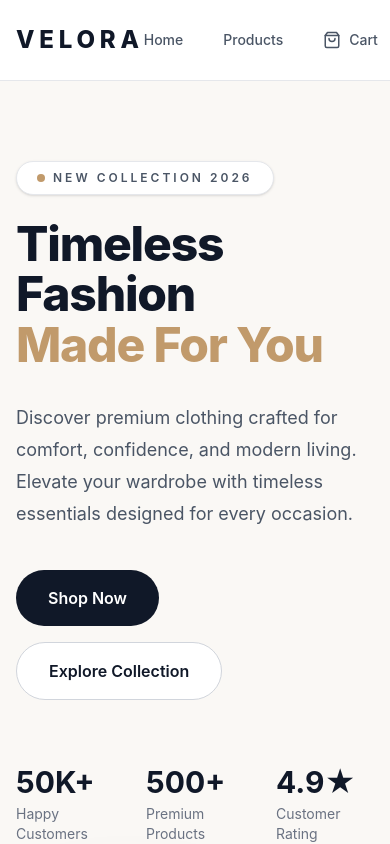
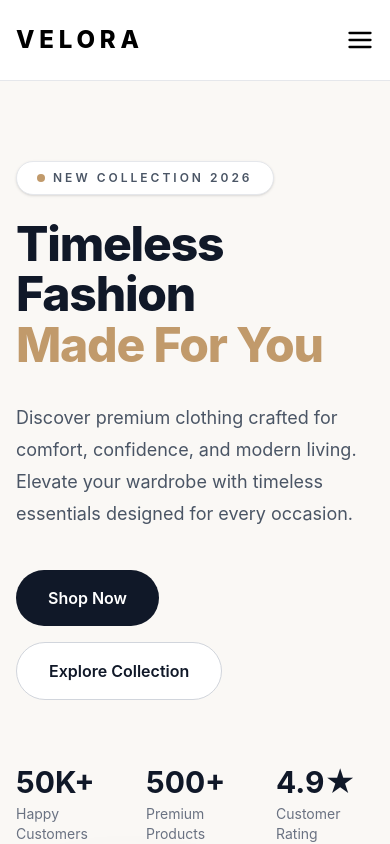
Before and after one commit to Fahim20223/velora, a Next.js app: page / in a window 390 px wide. Shown: the top 844 px of the page. Built offline with nearby package versions, Linux system fonts and the light colour scheme.

Commit message:
changed the navbar with responsive & fixed the layout error

```diff
--- a/src/app/layout.jsx
+++ b/src/app/layout.jsx
@@ -28,8 +28,8 @@ export default function RootLayout({ children }) {
         <Navbar></Navbar>
 
         {children}
+        <Footer />
       </body>
-      <Footer />
     </html>
   );
 }
--- a/src/components/layout/Navbar.jsx
+++ b/src/components/layout/Navbar.jsx
@@ -1,7 +1,10 @@
+"use client";
+
 import Link from "next/link";
-import React from "react";
+import { usePathname } from "next/navigation";
+import { useState } from "react";
 import Container from "../ui/Container";
-import { FiShoppingBag } from "react-icons/fi";
+import { FiShoppingBag, FiMenu, FiX } from "react-icons/fi";
 
 const navLinks = [
   {
@@ -15,25 +18,32 @@ const navLinks = [
 ];
 
 const Navbar = () => {
+  const pathname = usePathname();
+  const [open, setOpen] = useState(false);
+
   return (
-    <div>
-      <header className="sticky top-0 z-50 border-b border-gray-200 bg-white/90 backdrop-blur-md">
+    <div className="sticky top-0 z-50 border-b border-gray-200 bg-white/95 backdrop-blur-md">
       <Container>
         <nav className="flex h-20 items-center justify-between">
           {/* Logo */}
           <Link
             href="/"
-              className="text-2xl font-extrabold tracking-[0.2em] text-gray-900 transition-colors duration-300 hover:text-black"
+            className="text-2xl font-extrabold tracking-[0.2em] text-black"
           >
             VELORA
           </Link>
 
-            <div className="flex items-center gap-10">
+          {/* Desktop Menu */}
+          <div className="hidden items-center gap-10 md:flex">
             {navLinks.map((link) => (
               <Link
                 key={link.href}
                 href={link.href}
-                  className="text-sm font-medium text-gray-600 transition-colors duration-300 hover:text-black"
+                className={`text-sm font-medium transition-colors duration-300 ${
+                  pathname === link.href
+                    ? "text-black"
+                    : "text-gray-600 hover:text-black"
+                }`}
               >
                 {link.label}
               </Link>
@@ -41,15 +51,51 @@ const Navbar = () => {
 
             <Link
               href="/cart"
-                className="flex items-center gap-2 text-sm font-medium text-gray-600 transition-colors duration-300 hover:text-black"
+              className="flex items-center gap-2 text-sm font-medium text-gray-600 transition hover:text-black"
             >
               <FiShoppingBag size={18} />
-                <span>Cart</span>
+              Cart
             </Link>
           </div>
+
+          {/* Mobile Button */}
+          <button
+            onClick={() => setOpen(!open)}
+            className="md:hidden text-black"
+          >
+            {open ? <FiX size={28} /> : <FiMenu size={28} />}
+          </button>
         </nav>
+
+        {/* Mobile Menu */}
+        {open && (
+          <div className="border-t border-gray-200 py-6 md:hidden">
+            <div className="flex flex-col gap-5">
+              {navLinks.map((link) => (
+                <Link
+                  key={link.href}
+                  href={link.href}
+                  onClick={() => setOpen(false)}
+                  className={`text-base font-medium ${
+                    pathname === link.href ? "text-black" : "text-gray-600"
+                  }`}
+                >
+                  {link.label}
+                </Link>
+              ))}
+
+              <Link
+                href="/cart"
+                onClick={() => setOpen(false)}
+                className="flex items-center gap-2 text-base font-medium text-gray-600"
+              >
+                <FiShoppingBag size={18} />
+                Cart
+              </Link>
+            </div>
+          </div>
+        )}
       </Container>
-      </header>
     </div>
   );
 };
```
Lines whose indentation alone changed are shown as unchanged.
